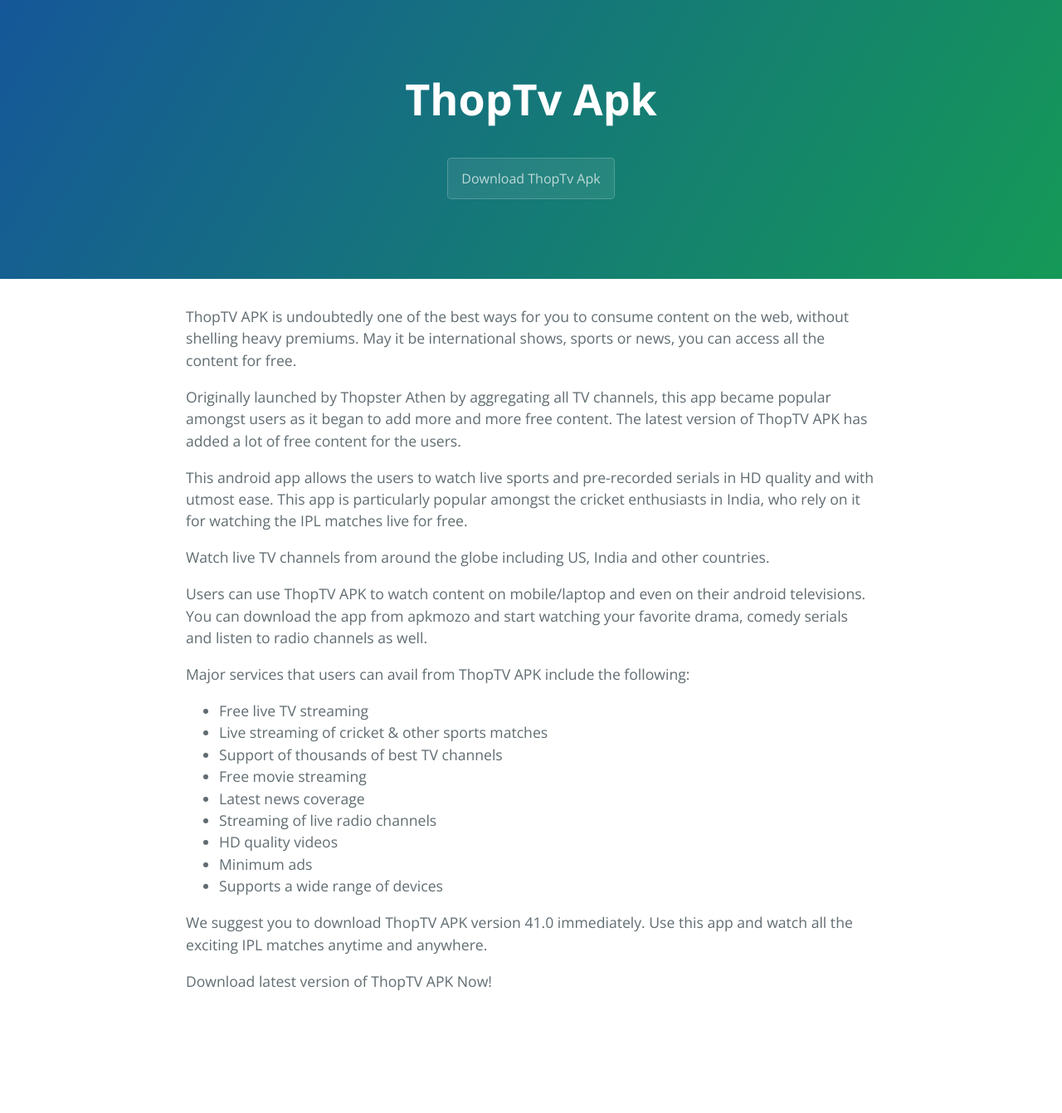
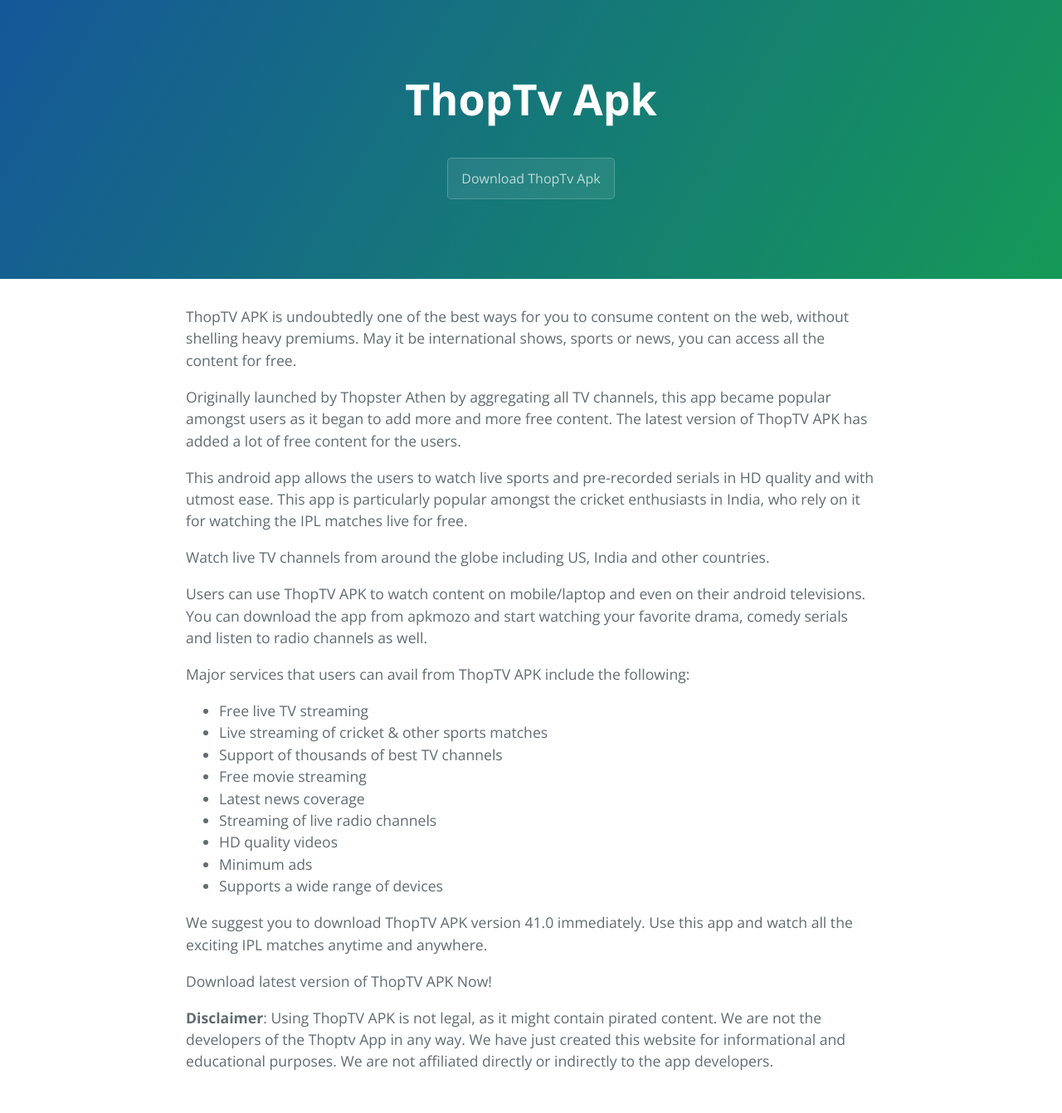
Before and after one commit to kydv472/p1, a Jekyll site: the page built from index.md, in a window 1280 px wide. Shown: the whole page at 83% size. Built offline with Jekyll 4.4.1, drawn with Linux system fonts in a browser that asks for light colours; before the commit the page ends 1245 px from its top, so only the background shows below that.

Commit message:
add disclaimer

```diff
--- a/index.md
+++ b/index.md
@@ -27,3 +27,5 @@ Major services that users can avail from ThopTV APK include the following:
 We suggest you to download ThopTV APK version 41.0 immediately. Use this app and watch all the exciting IPL matches anytime and anywhere.
 
 Download latest version of ThopTV APK Now!
+
+**Disclaimer**: Using ThopTV APK is not legal, as it might contain pirated content. We are not the developers of the Thoptv App in any way. We have just created this website for informational and educational purposes. We are not affiliated directly or indirectly to the app developers.
```
